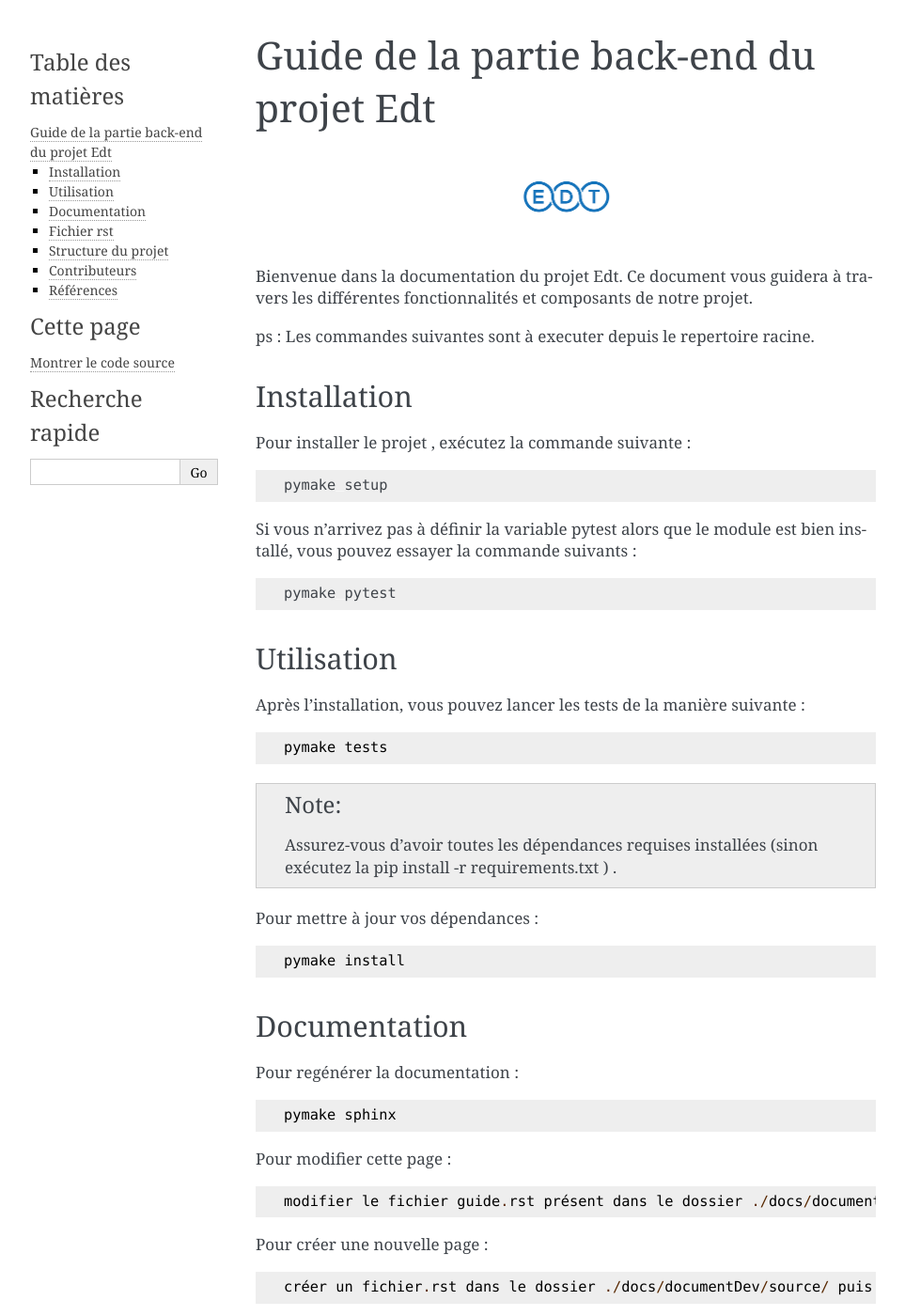
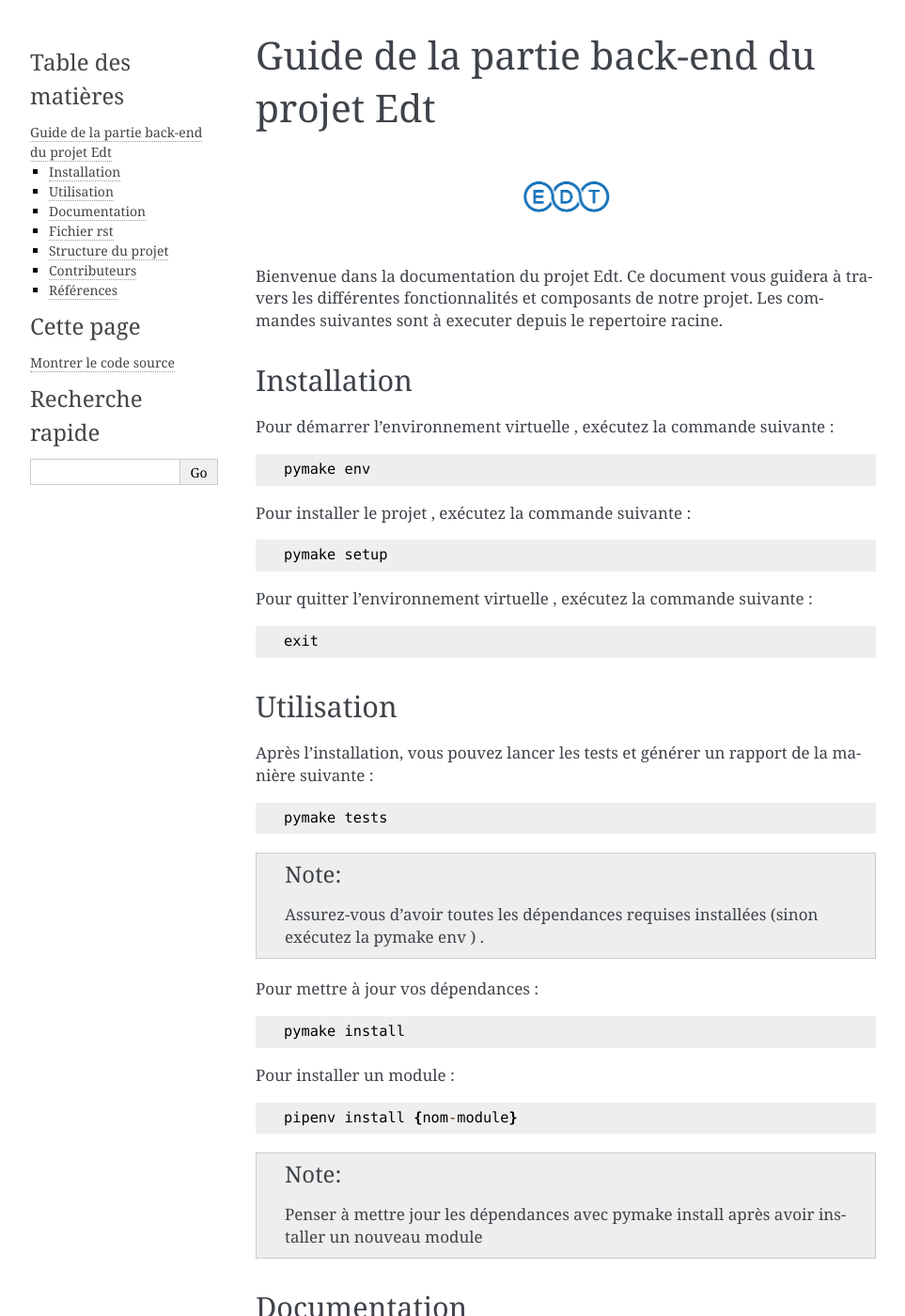
Before and after one commit to DUT-Info-Montreuil/SAE-5.A-Back-EDT-APP-FABJM, a Sphinx documentation site: the page built from docs/documentDev/source/guide.rst, in a window 1280 px wide and 1400 px high. Shown: the whole window at 94% size, without its empty margins (148-1111 px from the left). Built offline with Sphinx 7.4.7, drawn with Linux system fonts in a browser that asks for light colours; some of the changed text lies outside the part shown.

Commit message:
Ajout de pipenv + rapport.html

```diff
--- a/docs/documentDev/source/guide.rst
+++ b/docs/documentDev/source/guide.rst
@@ -7,29 +7,34 @@ Guide de la partie back-end du projet Edt
    :scale: 50%
 
 Bienvenue dans la documentation du projet Edt. Ce document vous guidera à travers les différentes fonctionnalités et composants de notre projet.
-
-ps : Les commandes suivantes sont à executer depuis le repertoire racine.
+Les commandes suivantes sont à executer depuis le repertoire racine.
 
 Installation
 ------------
 
+Pour démarrer l'environnement virtuelle , exécutez la commande suivante :
+
+.. code-block:: python
+
+    pymake env
+
 Pour installer le projet , exécutez la commande suivante :
 
-.. code-block:: bash
+.. code-block:: python
 
     pymake setup
 
+Pour quitter l'environnement virtuelle , exécutez la commande suivante :
 
-Si vous n'arrivez pas à définir la variable pytest alors que le module est bien installé, vous pouvez essayer la commande suivants  :
+.. code-block:: python
 
-.. code-block:: bash
+    exit
 
-    pymake pytest
 
 Utilisation
 -----------
 
-Après l'installation, vous pouvez lancer les tests de la manière suivante :
+Après l'installation, vous pouvez lancer les tests et générer un rapport de la manière suivante :
 
 .. code-block:: python
 
@@ -38,7 +43,7 @@ Après l'installation, vous pouvez lancer les tests de la manière suivante :
 
 .. note::
 
-   Assurez-vous d'avoir toutes les dépendances requises installées (sinon exécutez la pip install -r requirements.txt ) .
+   Assurez-vous d'avoir toutes les dépendances requises installées (sinon exécutez la pymake env ) .
 
 
 Pour mettre à jour vos dépendances :
@@ -46,6 +51,16 @@ Pour mettre à jour vos dépendances :
 .. code-block:: python
 
 	pymake install
+
+Pour installer un module :
+
+.. code-block:: python
+
+	pipenv install {nom-module}
+
+.. note::
+
+   Penser à mettre jour les dépendances avec pymake install après avoir installer un nouveau module
 
 Documentation
 --------------
@@ -144,6 +159,8 @@ Ce projet est composés de différents fichiers et répertoires.
 - Un fichier MANIFEST.in permettant d'inclure des fichiers ou des répertoires qui ne sont pas automatiquement inclus par les outils de construction de paquets.
 - Un fichier README.md servant de documentation d'introduction pour le projet
 - Un fichier requirements.txt contenant toutes les dépendances externes dont à besoin notre projet pour fonctionner
+- Un fichier Pipfile qui stocke les dépendances d'un projet Python géré par Pipenv
+- Un fichier Pipfile.lock qui verrouille les versions exactes des dépendances d'un projet Python géré par Pipenv
 - Et un fichier setup.py qui s'occupe de la gestion de la distribution et de la création des paquets
 
 Contributeurs
--- a/setup.py
+++ b/setup.py
@@ -15,6 +15,7 @@ setup(
     version='0.1.0',
     description="Package du back-end de l'emploie du temps",
     long_description=readme,
+    long_description_content_type="text/markdown",
     url='https://github.com/DUT-Info-Montreuil/SAE-5.A-Back-EDT-APP.git',
     license=license,
     packages=find_packages("src")
```
Also changed, not shown: other parts of docs/documentDev/source/guide.rst (+1 -1 lines), README.md (+2 -3 lines), requirements.txt (+50 -13 lines), 4 other files.
